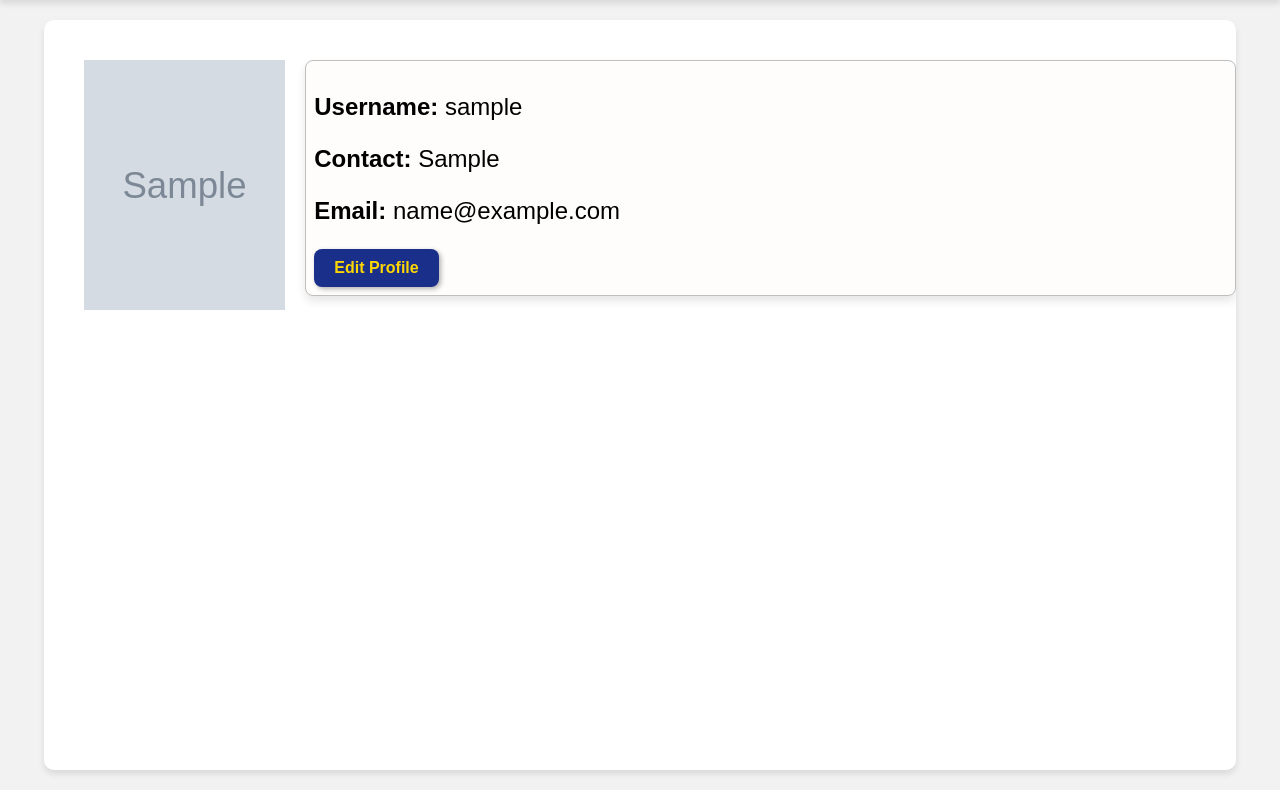
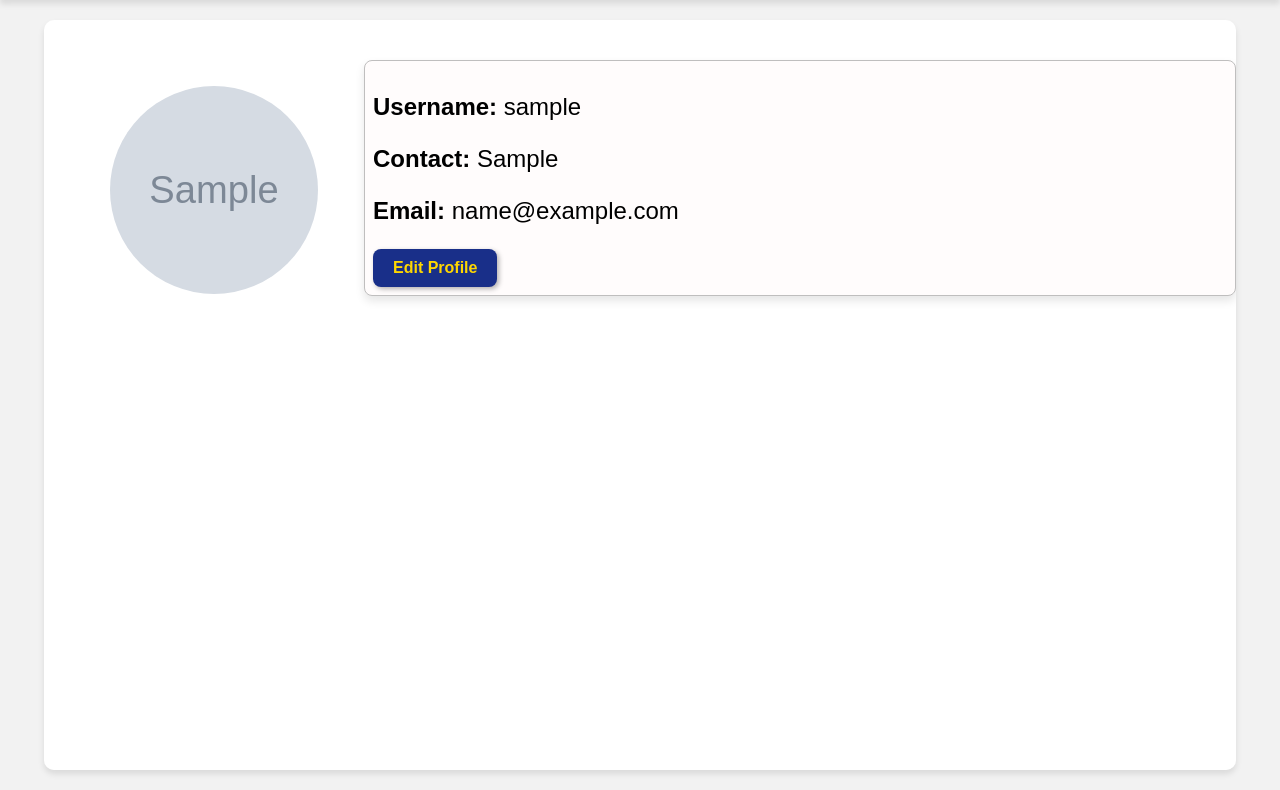
Before and after one commit to alammobaDar/NUMP-NU-Marketplace-, a Django app: page /mp_user/Profile/ in a window 1280 px wide. Shown: the part 115-905 px from the top of the page. Run offline with Django 5.2, Linux system fonts and the light colour scheme; a user stored in the database is signed in; tables that the repository leaves empty hold one stand-in row (values such as "Sample post"); grey boxes marked "Sample" are stand-in pictures.

Commit message:
finalized the profile page

```diff
--- a/NUMP/MP_user/views.py
+++ b/NUMP/MP_user/views.py
@@ -3,7 +3,7 @@
 from webbrowser import get
 from django import forms
 from django.shortcuts import render, get_object_or_404, redirect
-from .models import Cart, MarketplaceUser, Order, Product
+from .models import Cart, MarketplaceUser, Order, Product, Wallet
 from .forms import BuyProduct, CreateProduct, EditProfile
 
 
@@ -27,6 +27,7 @@
     return render(request, 'mp_user/ProductInformation.html', {'form':form, 'product':product})
 
 def my_wallet_page(request):
+    revenue = get_object_or_404(Wallet, )
     return render(request, 'mp_user/MyWallet.html')
 
 def profile_page(request):
--- a/NUMP/static/css/style.css
+++ b/NUMP/static/css/style.css
@@ -565,20 +565,25 @@
     height: 100%;
     padding: 20px;
     display: flex;
+    align-content: center;
     gap: 20px;
 }
 
 .image-profile{
-    width: 250px;
-    height: 250px;
+    min-width: 260px;
+    min-height: 260px;
+    height: 260px;
+    width: 260px;
     border-radius: 50%;
-    object-fit: cover;
-    position:relative
+    object-fit: scale-down;
+    position:relative;
 }
 
 .image-profile img{
     width: 100%;
     height: 100%;
+    clip-path: circle(40%);
+    border-radius: inherit;
 }
 
 .profile-info{
```
Also changed, not shown: NUMP/media/UserProfile/Sunny_pfp.jpg (added), NUMP/media/UserProfile/WIN_20250117_21_17_19_Pro_dxkKYuB.jpg (added), NUMP/media/product_images/the-sin-of-solace-v0-1rszknaateud1_OYWSaGQ.png (added).
